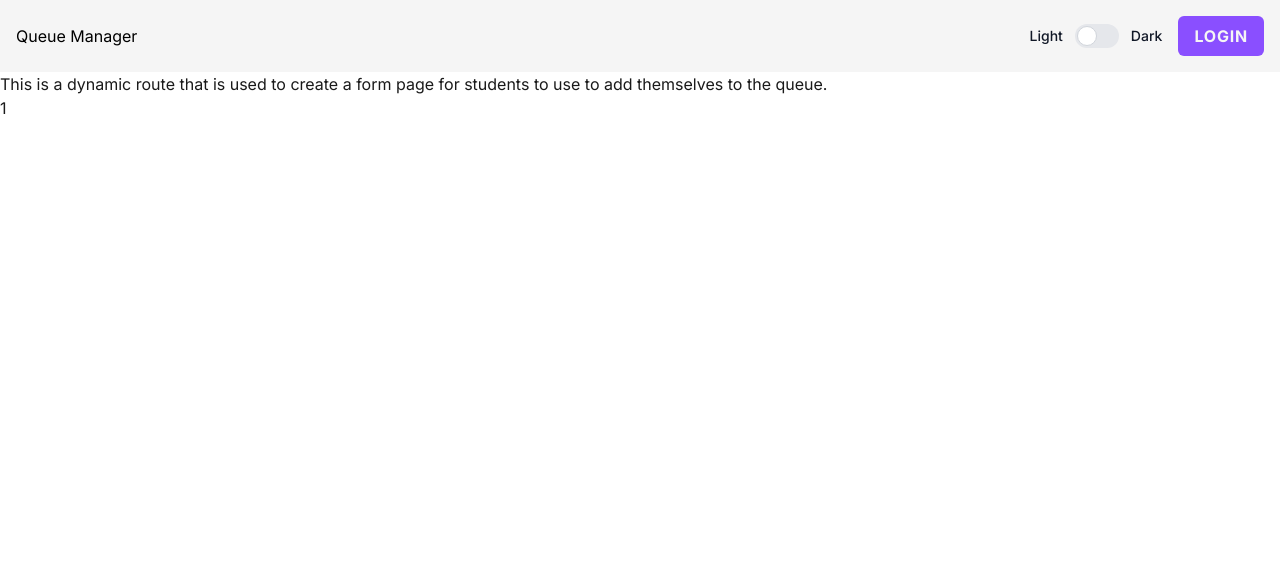
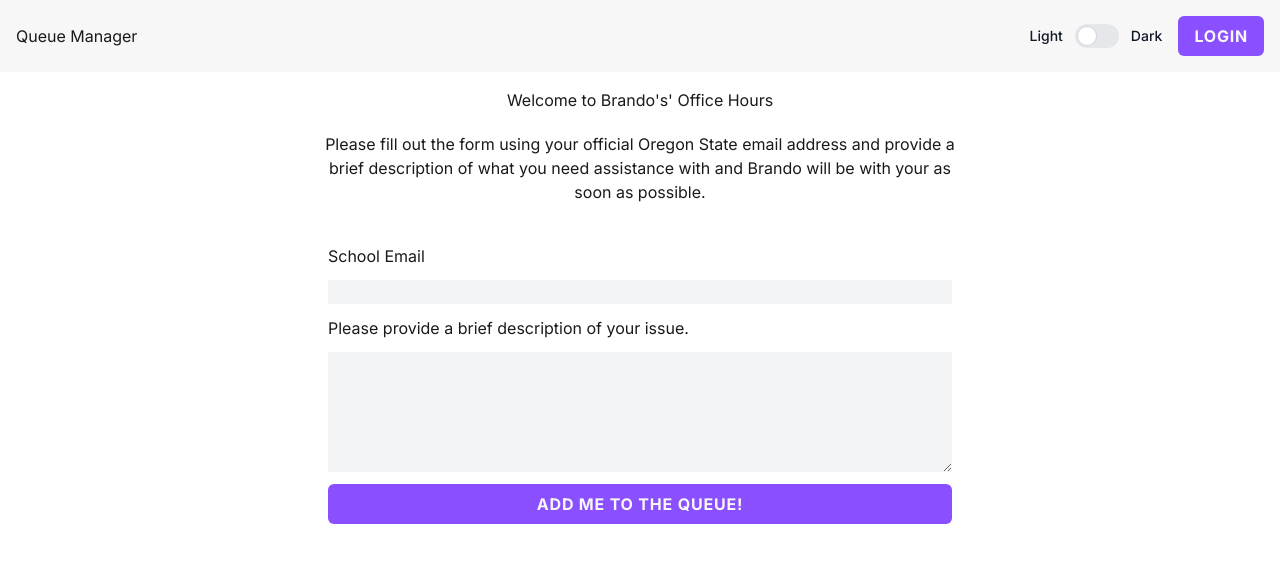
Before and after one commit to arse0039/aws_queue_manager, a Next.js app: page /OHSession/1 in a window 1280 px wide. Shown: the top 562 px of the page. Built offline with nearby package versions, Linux system fonts and the light colour scheme.

Commit message:
Added form for students to add themselves to the queue

```diff
--- a/src/app/(components)/NavBar.tsx
+++ b/src/app/(components)/NavBar.tsx
@@ -4,7 +4,7 @@ import DarkModeToggle from "./DarkModeToggle";
 const NavBar = () => {
   return (
     <nav className="flex justify-between bg-nav-light dark:bg-nav-dark p-4">
-      <div className="flex items-center space-x-4">
+      <div className="flex items-center space-x-4 text-default-text-black dark:text-default-text-white">
         Queue Manager
       </div>
       <div className="flex justify-evenly">
--- a/src/app/Login/page.tsx
+++ b/src/app/Login/page.tsx
@@ -2,7 +2,7 @@ import React from 'react';
 
 const TALandingPage = () => {
     return (
-        <div className="text-default-black dark:text-default-white">
+        <div className="text-default-text-black dark:text-default-text-white">
             Loggin' in is cool!
         </div>
     )
--- a/src/app/OHSession/[id]/page.tsx
+++ b/src/app/OHSession/[id]/page.tsx
@@ -1,10 +1,47 @@
-import React from 'react';
+"use client"
+import React, { FormEvent } from 'react';
 
 const OHSession = ({params}:any) => {
+
+    const handleSubmit = (event:FormEvent<HTMLFormElement>) => {
+        event.preventDefault();
+    }
+
+    const name = "Brando"
+
     return (
-        <div>
-            This is a dynamic route that is used to create a form page for students to use to add themselves to the queue.
-            <p>{params.id}</p>
+        <div className="flex flex-col justify-center items-center p-4 text-default-text-black dark:text-default-text-white">
+            <div className="flex flex-col justify-center items-center pb-5">
+            <h1>Welcome to {name}'s' Office Hours</h1>
+            <p className="flex text-center p-5 max-w-[55%]">Please fill out the form using your official Oregon State email address and provide a brief description of what you need assistance with and {name} will be with your as soon as possible.
+            </p>
+            </div>
+            <form
+                className="flex flex-col gap-3 w-1/2"
+                method="post"
+                onSubmit={handleSubmit}
+            >
+                <label>School Email </label>
+                <input
+                    id="email"
+                    name="email"
+                    type='text'
+                    value=""
+                    className="bg-gray-100 dark:bg-nav-light"
+                    required={true}
+                />
+                <label>Please provide a brief description of your issue.</label>
+                <textarea
+                    id="desc"
+                    name="desc"
+                    value=""
+                    className="bg-gray-100 dark:bg-nav-light"
+                    rows={5}
+                    required={true}
+                />
+                <input type='submit' className="btn" value="Add me to the queue!"/>
+
+            </form>
         </div>
     )
 }
--- a/tailwind.config.ts
+++ b/tailwind.config.ts
@@ -16,7 +16,7 @@ const config: Config = {
       },
       colors: {
         "nav-dark": "#1E1E1E",
-        "nav-light": "#F5F5F5",
+        "nav-light": "#F7F7F7",
         "page-dark": "#121212",
         "page-light": "#FFFFFF",
         "default-text-black": "#1A1A1A",
```
